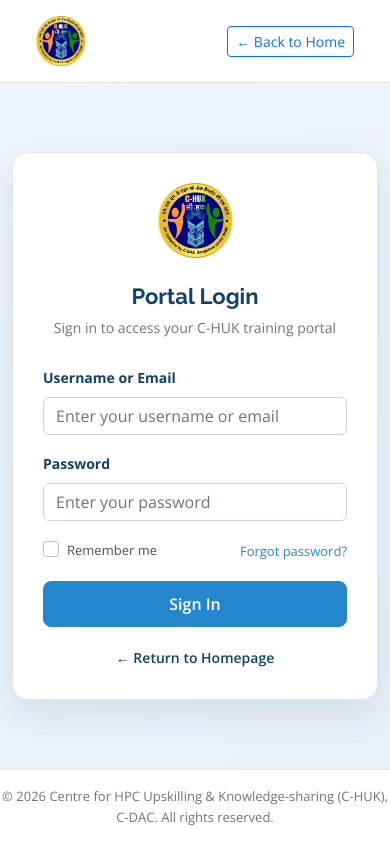
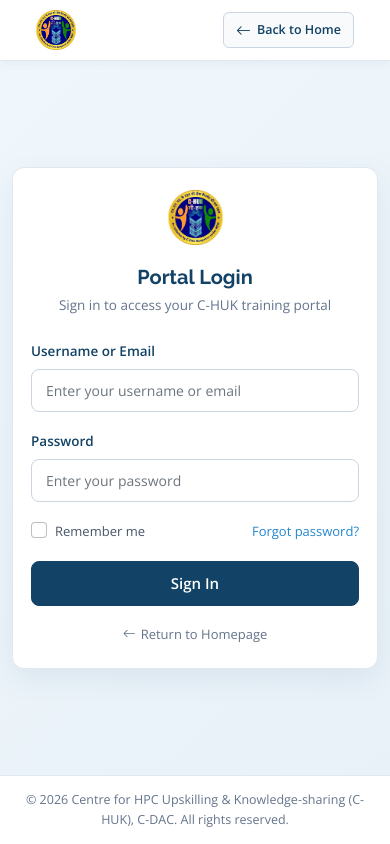
Before and after one commit to dhruvdaberao/CDAC-Project, a PHP site: page / in a window 390 px wide. Run offline with PHP 8.4, Linux system fonts and the light colour scheme.

Commit message:
Refactor login portal: sticky header, responsive card centering, minimalist theme back-button, and update report

```diff
--- a/index.php
+++ b/index.php
@@ -22,24 +22,53 @@ define('CHUK_PUBLIC_PAGE', true);
       min-height: 100vh;
       display: flex;
       flex-direction: column;
-      justify-content: space-between;
       font-family: "Open Sans", sans-serif;
+      margin: 0;
+      padding: 0;
+    }
+    .skip-link {
+      position: absolute;
+      top: -100px;
+      left: 50%;
+      transform: translateX(-50%);
+      background: #124265;
+      color: #ffffff;
+      padding: 10px 20px;
+      font-weight: 700;
+      font-size: 14px;
+      border-radius: 0 0 8px 8px;
+      z-index: 99999;
+      text-decoration: none;
+      transition: top 0.2s ease-in-out;
+    }
+    .skip-link:focus {
+      top: 0;
+    }
+    .login-header {
+      position: sticky;
+      top: 0;
+      z-index: 1020;
+      background: #ffffff;
+      border-bottom: 1px solid #e2e8f0;
+      box-shadow: 0 2px 10px rgba(18, 66, 101, 0.06);
     }
     .login-container {
-      max-width: 440px;
-      margin: 40px auto;
-      padding: 30px;
+      width: 100%;
+      max-width: 420px;
+      margin: auto;
+      padding: 32px 28px;
       background: #ffffff;
-      border-radius: 16px;
-      box-shadow: 0 12px 36px rgba(18, 66, 101, 0.12);
-      border: 1px solid #e1e8ed;
+      border-radius: 14px;
+      box-shadow: 0 10px 30px rgba(18, 66, 101, 0.08);
+      border: 1px solid #e2e8f0;
     }
     .login-logo {
       text-align: center;
-      margin-bottom: 25px;
+      margin-bottom: 20px;
     }
     .login-logo img {
-      height: 75px;
+      height: 70px;
+      max-width: 100%;
       object-fit: contain;
     }
     .login-title {
@@ -47,59 +76,166 @@ define('CHUK_PUBLIC_PAGE', true);
       font-weight: 700;
       color: #124265;
       text-align: center;
-      margin-bottom: 8px;
+      margin-bottom: 6px;
     }
     .login-subtitle {
+      font-size: 13.5px;
+      color: #64748b;
+      text-align: center;
+      margin-bottom: 22px;
+    }
+    .form-label {
+      font-size: 13.5px;
+      font-weight: 600;
+      color: #124265;
+      margin-bottom: 6px;
+    }
+    .form-control {
+      border: 1px solid #cbd5e1;
+      border-radius: 8px;
+      padding: 10px 14px;
       font-size: 14px;
-      color: #6c757d;
-      text-align: center;
-      margin-bottom: 25px;
+      color: #1e293b;
+      transition: border-color 0.2s, box-shadow 0.2s;
     }
     .form-control:focus {
       border-color: #2487ce;
-      box-shadow: 0 0 0 0.2rem rgba(36, 135, 206, 0.25);
+      box-shadow: 0 0 0 3px rgba(36, 135, 206, 0.2);
+      outline: none;
     }
     .btn-login {
+      background-color: #124265;
+      border: 1px solid #124265;
+      color: #ffffff;
+      font-weight: 600;
+      padding: 10px 16px;
+      border-radius: 8px;
+      width: 100%;
+      font-size: 15px;
+      transition: all 0.2s ease;
+    }
+    .btn-login:hover {
       background-color: #2487ce;
       border-color: #2487ce;
       color: #ffffff;
+      transform: translateY(-1px);
+      box-shadow: 0 4px 12px rgba(36, 135, 206, 0.25);
+    }
+    .btn-back-home {
+      display: inline-flex;
+      align-items: center;
+      gap: 6px;
+      background-color: #f8fafc;
+      color: #124265;
+      font-size: 13.5px;
       font-weight: 600;
-      padding: 10px;
-      border-radius: 8px;
-      width: 100%;
-      transition: background-color 0.2s;
+      padding: 7px 16px;
+      border-radius: 6px;
+      border: 1px solid #cbd5e1;
+      text-decoration: none;
+      transition: all 0.2s ease;
     }
-    .btn-login:hover {
-      background-color: #1b6da7;
+    .btn-back-home:hover {
+      background-color: #124265;
+      border-color: #124265;
       color: #ffffff;
+      text-decoration: none;
+    }
+    .btn-back-home i {
+      font-size: 15px;
+      transition: transform 0.2s ease;
+    }
+    .btn-back-home:hover i {
+      transform: translateX(-3px);
     }
     .back-home {
-      display: block;
+      display: inline-flex;
+      align-items: center;
+      justify-content: center;
+      gap: 5px;
       text-align: center;
-      margin-top: 20px;
-      font-size: 14px;
-      color: #124265;
+      width: 100%;
+      margin-top: 18px;
+      font-size: 13px;
+      color: #64748b;
       text-decoration: none;
-      font-weight: 600;
+      font-weight: 500;
+      transition: color 0.2s ease;
     }
     .back-home:hover {
+      color: #124265;
       text-decoration: underline;
+    }
+    .login-footer {
+      background: #ffffff;
+      border-top: 1px solid #e2e8f0;
+      font-size: 12.5px;
+      color: #64748b;
+      padding: 14px 20px;
+    }
+
+    /* Screen height & mobile responsiveness */
+    @media (max-width: 576px) {
+      .login-header {
+        padding-top: 10px !important;
+        padding-bottom: 10px !important;
+      }
+      .login-header img {
+        height: 40px !important;
+      }
+      .btn-back-home {
+        padding: 5px 12px;
+        font-size: 12.5px;
+      }
+      .login-container {
+        padding: 22px 18px;
+        border-radius: 12px;
+      }
+      .login-logo img {
+        height: 55px;
+      }
+      .login-title {
+        font-size: 20px;
+      }
+    }
+    @media (max-height: 750px) {
+      .login-container {
+        padding: 20px 24px;
+      }
+      .login-logo {
+        margin-bottom: 10px;
+      }
+      .login-logo img {
+        height: 50px;
+      }
+      .login-subtitle {
+        margin-bottom: 14px;
+      }
+      .mb-3 {
+        margin-bottom: 0.75rem !important;
+      }
+      .back-home {
+        margin-top: 12px;
+      }
     }
   </style>
 </head>
 <body>
   <a href="#login-main" class="skip-link">Skip to login form</a>
 
-  <header class="py-3 px-4 bg-white border-bottom">
+  <header class="login-header py-3 px-4">
     <div class="container d-flex justify-content-between align-items-center">
       <a href="home.php" class="d-flex align-items-center text-decoration-none">
-        <img src="assets/img/Logo C-HUK - Final.png" alt="C-HUK Logo" style="height: 50px;">
+        <img src="assets/img/Logo C-HUK - Final.png" alt="C-HUK Logo" style="height: 48px; object-fit: contain;">
       </a>
-      <a href="home.php" class="btn btn-outline-primary btn-sm">&larr; Back to Home</a>
+      <a href="home.php" class="btn-back-home">
+        <i class="bi bi-arrow-left"></i>
+        <span>Back to Home</span>
+      </a>
     </div>
   </header>
 
-  <main id="login-main" class="container my-auto">
+  <main id="login-main" class="container d-flex align-items-center justify-content-center flex-grow-1 py-3">
     <div class="login-container">
       <div class="login-logo">
         <img src="assets/img/Logo C-HUK - Final.png" alt="C-HUK Logo">
@@ -109,28 +245,30 @@ define('CHUK_PUBLIC_PAGE', true);
 
       <form action="#" method="post" novalidate>
         <div class="mb-3">
-          <label for="username" class="form-label fw-bold" style="color: #124265; font-size: 14px;">Username or Email</label>
+          <label for="username" class="form-label">Username or Email</label>
           <input type="text" class="form-control" id="username" name="username" placeholder="Enter your username or email" required autocomplete="username">
         </div>
         <div class="mb-3">
-          <label for="password" class="form-label fw-bold" style="color: #124265; font-size: 14px;">Password</label>
+          <label for="password" class="form-label">Password</label>
           <input type="password" class="form-control" id="password" name="password" placeholder="Enter your password" required autocomplete="current-password">
         </div>
         <div class="d-flex justify-content-between align-items-center mb-3">
           <div class="form-check">
             <input type="checkbox" class="form-check-input" id="rememberMe">
-            <label class="form-check-label" for="rememberMe" style="font-size: 13px; color: #495057;">Remember me</label>
+            <label class="form-check-label" for="rememberMe" style="font-size: 13px; color: #475569;">Remember me</label>
           </div>
-          <a href="#" style="font-size: 13px; color: #2487ce; text-decoration: none;">Forgot password?</a>
+          <a href="#" style="font-size: 13px; color: #2487ce; text-decoration: none; font-weight: 500;">Forgot password?</a>
         </div>
         <button type="submit" class="btn btn-login">Sign In</button>
       </form>
 
-      <a href="home.php" class="back-home">&larr; Return to Homepage</a>
+      <a href="home.php" class="back-home">
+        <i class="bi bi-arrow-left"></i> Return to Homepage
+      </a>
     </div>
   </main>
 
-  <footer class="py-3 text-center text-muted" style="font-size: 13px; background: #ffffff; border-top: 1px solid #e1e8ed;">
+  <footer class="login-footer text-center">
     &copy; <?= date('Y') ?> Centre for HPC Upskilling &amp; Knowledge-sharing (C-HUK), C-DAC. All rights reserved.
   </footer>
 </body>
```
Also changed, not shown: report.md (+20 -0 lines).
